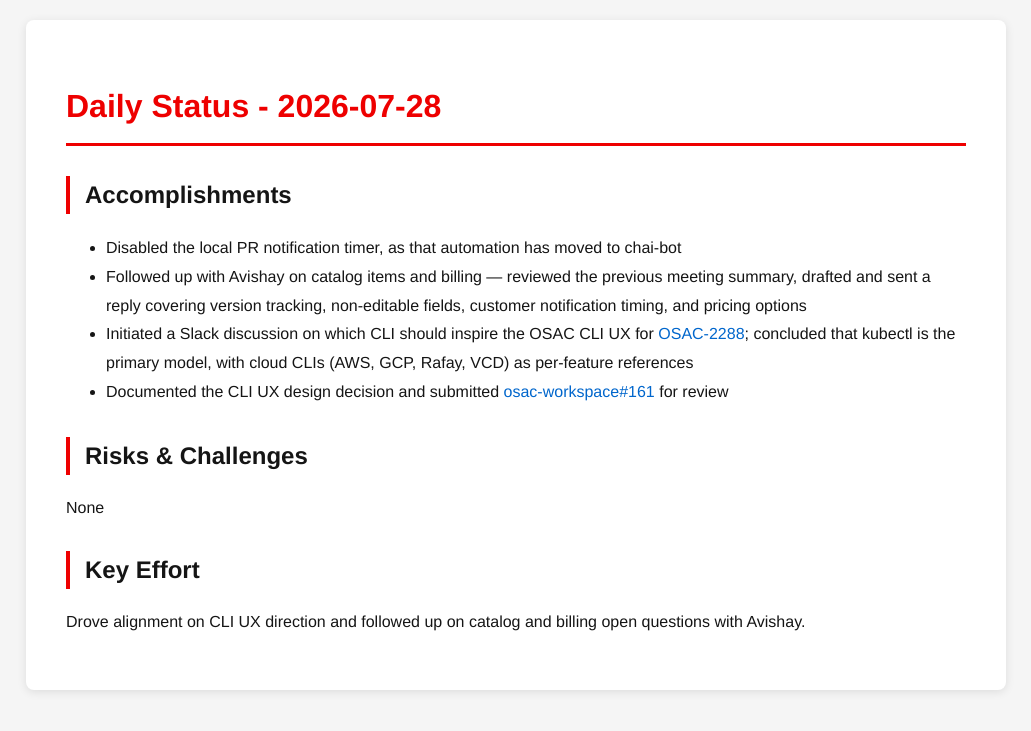
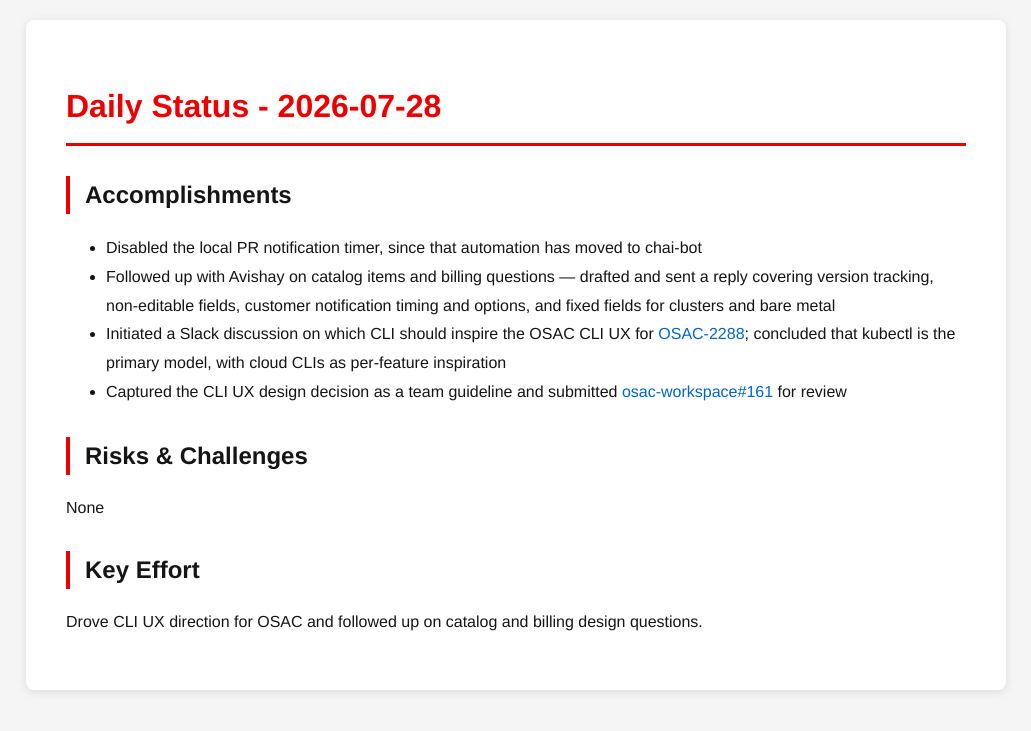
Before and after one commit to tzvatot/daily-status, a Jekyll site: the page built from 2026-07-28.md, in a window 1280 px wide. Shown: the top 731 px of the page, without its empty margins (124-1155 px from the left). Built offline with Jekyll 4.4.1, drawn with Linux system fonts in a browser that asks for light colours.

Commit message:
Daily status update - 2026-07-28

```diff
--- a/2026-07-28.md
+++ b/2026-07-28.md
@@ -7,13 +7,13 @@ date: 2026-07-28
 # Daily Status - 2026-07-28
 
 ## Accomplishments
-- Disabled the local PR notification timer, as that automation has moved to chai-bot
-- Followed up with Avishay on catalog items and billing — reviewed the previous meeting summary, drafted and sent a reply covering version tracking, non-editable fields, customer notification timing, and pricing options
-- Initiated a Slack discussion on which CLI should inspire the OSAC CLI UX for [OSAC-2288](https://redhat.atlassian.net/browse/OSAC-2288); concluded that kubectl is the primary model, with cloud CLIs (AWS, GCP, Rafay, VCD) as per-feature references
-- Documented the CLI UX design decision and submitted [osac-workspace#161](https://github.com/osac-project/osac-workspace/pull/161) for review
+- Disabled the local PR notification timer, since that automation has moved to chai-bot
+- Followed up with Avishay on catalog items and billing questions — drafted and sent a reply covering version tracking, non-editable fields, customer notification timing and options, and fixed fields for clusters and bare metal
+- Initiated a Slack discussion on which CLI should inspire the OSAC CLI UX for [OSAC-2288](https://redhat.atlassian.net/browse/OSAC-2288); concluded that kubectl is the primary model, with cloud CLIs as per-feature inspiration
+- Captured the CLI UX design decision as a team guideline and submitted [osac-workspace#161](https://github.com/osac-project/osac-workspace/pull/161) for review
 
 ## Risks & Challenges
 None
 
 ## Key Effort
-Drove alignment on CLI UX direction and followed up on catalog and billing open questions with Avishay.
+Drove CLI UX direction for OSAC and followed up on catalog and billing design questions.
```
